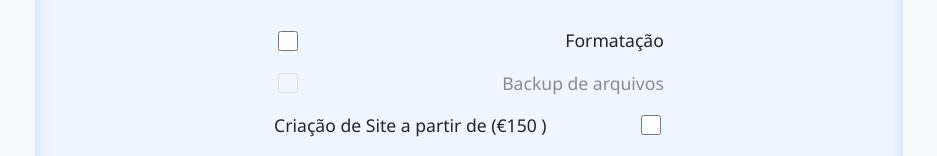
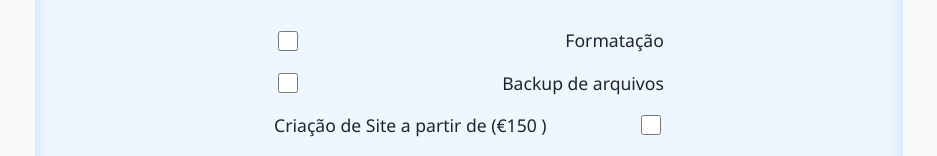
Before and after one commit to Jhin1v9/binerinformaticas, a plain HTML site: page index.html in a window 1280 px wide. Shown: the part 2450-2606 px from the top of the page, without its empty margins (171-1108 px from the left). Drawn offline with Linux system fonts and the light colour scheme.

Commit message:
Update index.html

```diff
--- a/index.html
+++ b/index.html
@@ -346,23 +346,11 @@
 </footer>
 
 <script>
+  // Atualiza o total e link WhatsApp ao marcar serviços
   function updateTotal() {
     const checkboxes = document.querySelectorAll('input[name="services"]');
     let total = 0;
     let selectedServices = [];
-
-    const formatCheckbox = document.getElementById('formatacao');
-    const backupCheckbox = document.getElementById('backup');
-
-    // Se "formatação" não estiver marcada, desmarcar e desativar "backup"
-    if (!formatCheckbox.checked) {
-      backupCheckbox.checked = false;
-      backupCheckbox.disabled = true;
-      backupCheckbox.parentElement.style.opacity = 0.5;
-    } else {
-      backupCheckbox.disabled = false;
-      backupCheckbox.parentElement.style.opacity = 1;
-    }
 
     checkboxes.forEach(cb => {
       if (cb.checked) {
@@ -372,17 +360,22 @@
       }
     });
 
-    document.getElementById('totalPrice').textContent = `Total: €${total}`;
+    const totalPriceEl = document.getElementById('totalPrice');
+    totalPriceEl.textContent = `Total: €${total}`;
 
     const whatsappBtn = document.getElementById('whatsappBtn');
 
     if (total > 0) {
+      // Monta mensagem para WhatsApp com os serviços selecionados e valor total
       const message = encodeURIComponent(
         `Olá! Gostaria de solicitar um orçamento dos seguintes serviços:\n\n` +
         selectedServices.map(s => `- ${s}`).join('\n') +
         `\n\nTotal estimado: €${total}\n\nObrigado!`
       );
-      const whatsappNumber = "+34685093192";
+
+      // Número de WhatsApp formatado internacionalmente (exemplo Espanha: +34 600 000 000)
+      const whatsappNumber = "+34685093192"; // Troque para seu número real
+
       whatsappBtn.href = `https://wa.me/${whatsappNumber}?text=${message}`;
       whatsappBtn.style.pointerEvents = "auto";
       whatsappBtn.style.opacity = "1";
@@ -393,13 +386,13 @@
     }
   }
 
-  // Aplica evento para todos os checkboxes
+  // Adiciona event listeners aos checkboxes
   document.querySelectorAll('input[name="services"]').forEach(cb => {
     cb.addEventListener('change', updateTotal);
   });
 
-  // Inicializa estado ao carregar
-  window.addEventListener('DOMContentLoaded', updateTotal);
+  // Inicializa botão desativado
+  updateTotal();
 </script>
 
 
```
